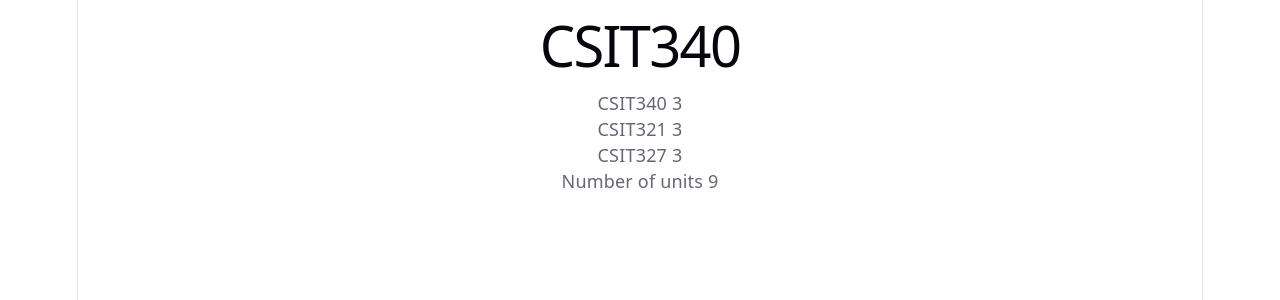
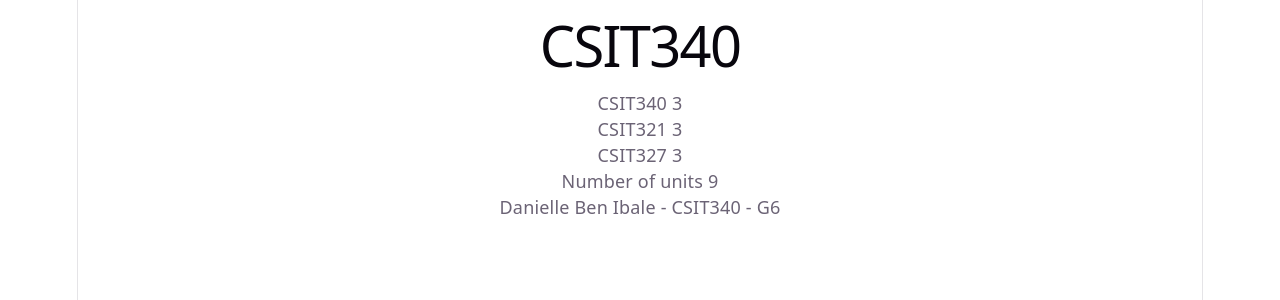
Before and after one commit to dendennnnn/CSIT340G6-Lab3-Ibale, a React (Vite) app: page / in a window 1280 px wide. Shown: the top 300 px of the page. Built offline with nearby package versions, Linux system fonts and the light colour scheme.

Commit message:
1.5: course information step 5

```diff
--- a/src/App.jsx
+++ b/src/App.jsx
@@ -31,33 +31,44 @@ const Total = (props) => {
 const Course = (props) => {
   return (
     <div>
-      <Header course={props.course} />
-      <Content parts={props.parts} />
-      <Total parts={props.parts} />
+      <Header course={props.course.name} />
+      <Content parts={props.course.parts} />
+      <Total parts={props.course.parts} />
     </div>
   )
 }
 
+const Footer = (props) => {
+  return (
+    <p>
+      {props.name} - {props.course} - {props.section}
+    </p>
+  )
+}
+
 const App = () => {
-  const course = 'CSIT340'
+  const course = {
+    name: 'CSIT340',
+    parts: [
+      { name: 'CSIT340', units: 3 },
+      { name: 'CSIT321', units: 3 },
+      { name: 'CSIT327', units: 3 }
+    ]
+  }
 
-  const parts = [
-    {
-      name: 'CSIT340',
-      units: 3
-    },
-    {
-      name: 'CSIT321',
-      units: 3
-    },
-    {
-      name: 'CSIT327',
-      units: 3
-    }
-  ]
+  const studentName = 'Danielle Ben Ibale'
+  const courseCode = 'CSIT340'
+  const section = 'G6'
 
   return (
-    <Course course={course} parts={parts} />
+    <div>
+      <Course course={course} />
+      <Footer
+        name={studentName}
+        course={courseCode}
+        section={section}
+      />
+    </div>
   )
 }
 
```
